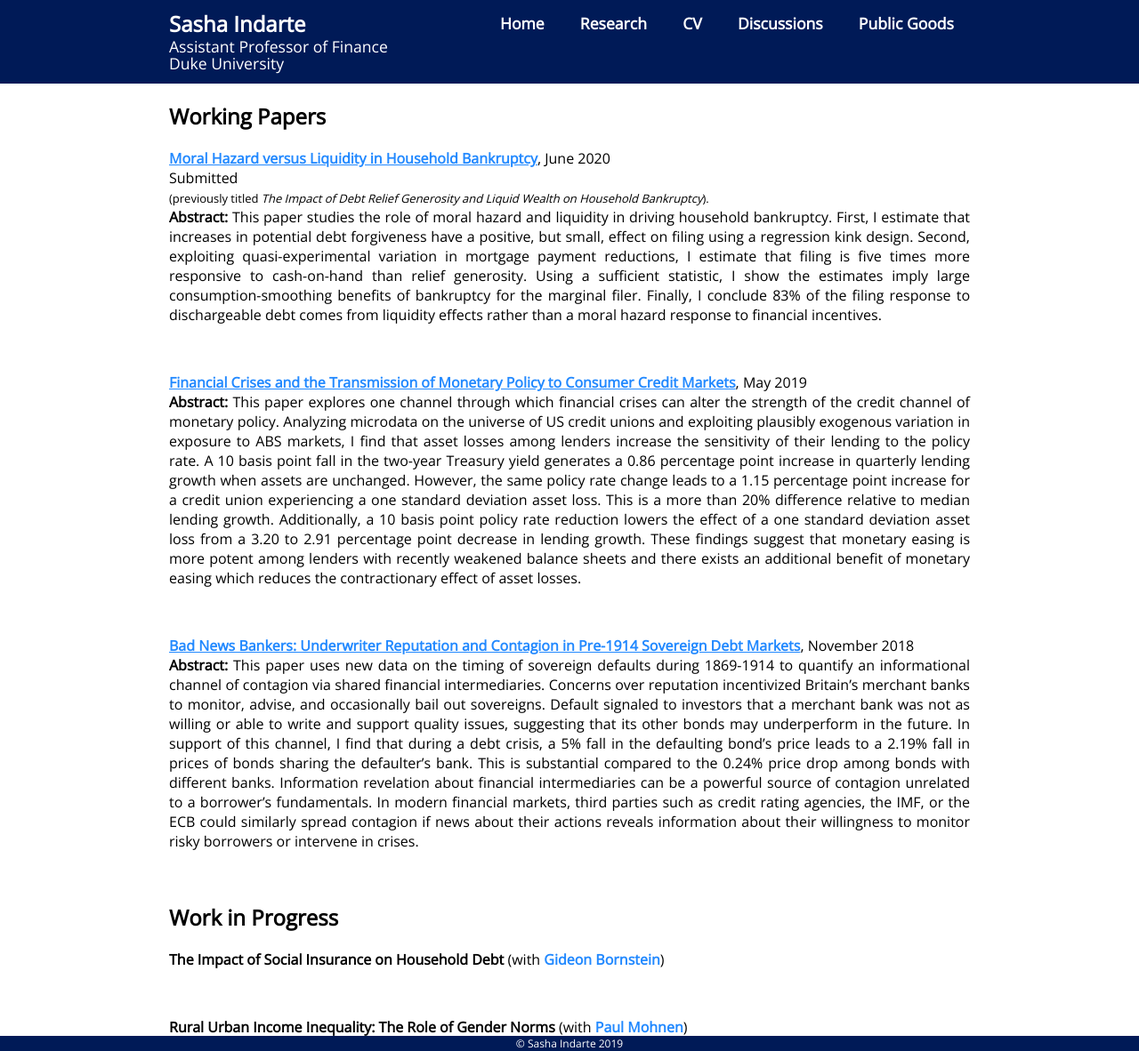
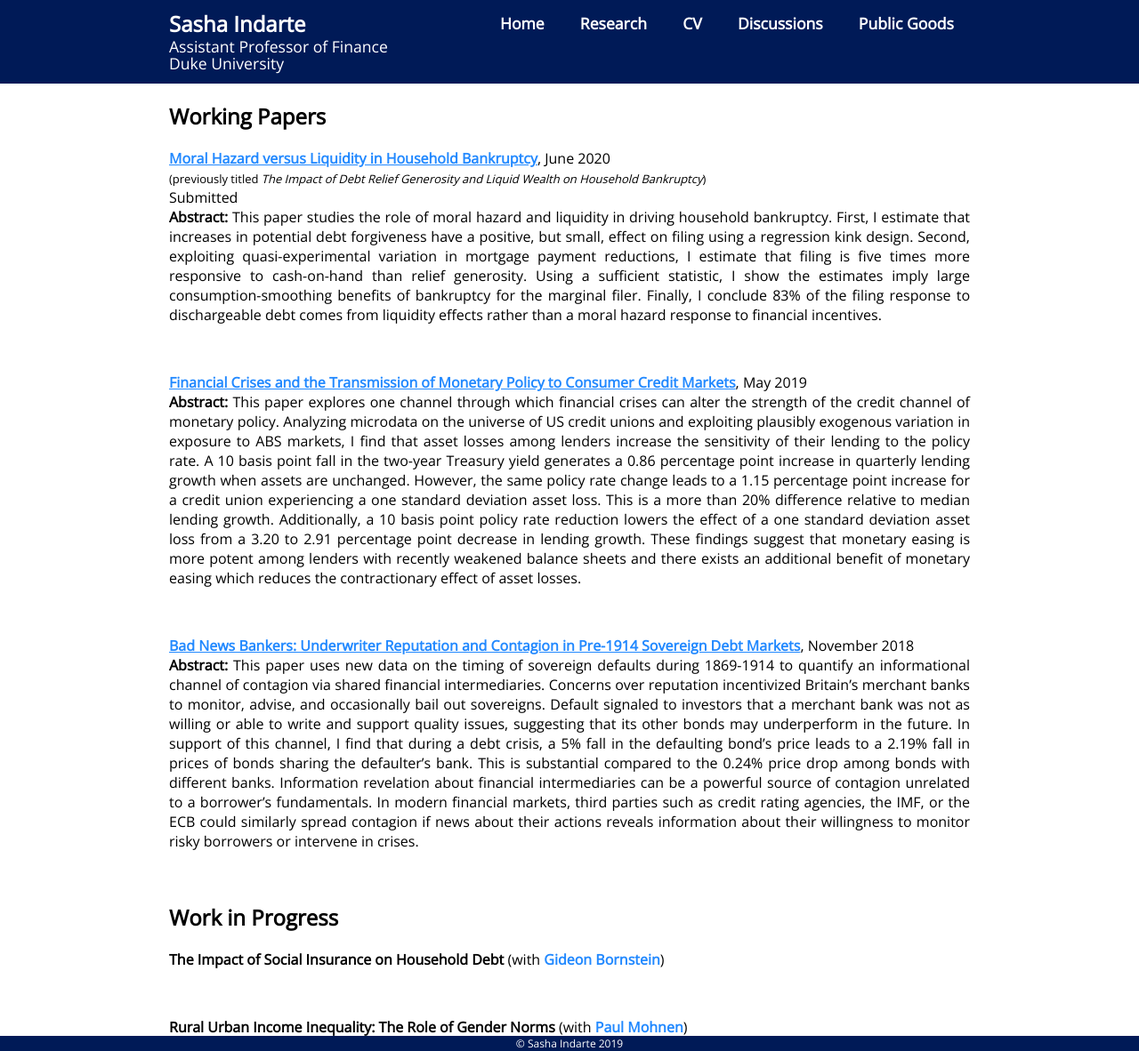
Before and after one commit to sashaindarte/sashaindarte.github.io, a Jekyll site: the page built from research/index.html, in a window 1280 px wide and 1182 px high. Shown: the whole window at 89% size. Built offline with Jekyll 4.4.1, drawn with Linux system fonts in a browser that asks for light colours.

Commit message:
changed order for submitted

```diff
--- a/research/index.html
+++ b/research/index.html
@@ -10,9 +10,9 @@ title: Sasha Indarte - Research
 		<p align="justify"> <a href = "/research/si_bk_2020.pdf">
 			<u><b>Moral Hazard versus Liquidity in Household Bankruptcy</b></u></a>, June 2020
 			<br>
+			<font size="-1">(previously titled <i>The Impact of Debt Relief Generosity and Liquid Wealth on Household Bankruptcy</i>)</font>
+			<br>
 			Submitted
-			<br>
-			<font size="-1">(previously titled <i>The Impact of Debt Relief Generosity and Liquid Wealth on Household Bankruptcy</i>).</font>
 			<br>
 			<b>Abstract:</b> This paper studies the role of moral hazard and liquidity in driving household bankruptcy. First, I estimate that increases in potential debt forgiveness have a positive, but small, effect on filing using a regression kink design. Second, exploiting quasi-experimental variation in mortgage payment reductions, I estimate that filing is five times more responsive to cash-on-hand than relief generosity. Using a sufficient statistic, I show the estimates imply large consumption-smoothing benefits of bankruptcy for the marginal filer. Finally, I conclude 83% of the filing response to dischargeable debt comes from liquidity effects rather than a moral hazard response to financial incentives.
 		</p>
```
